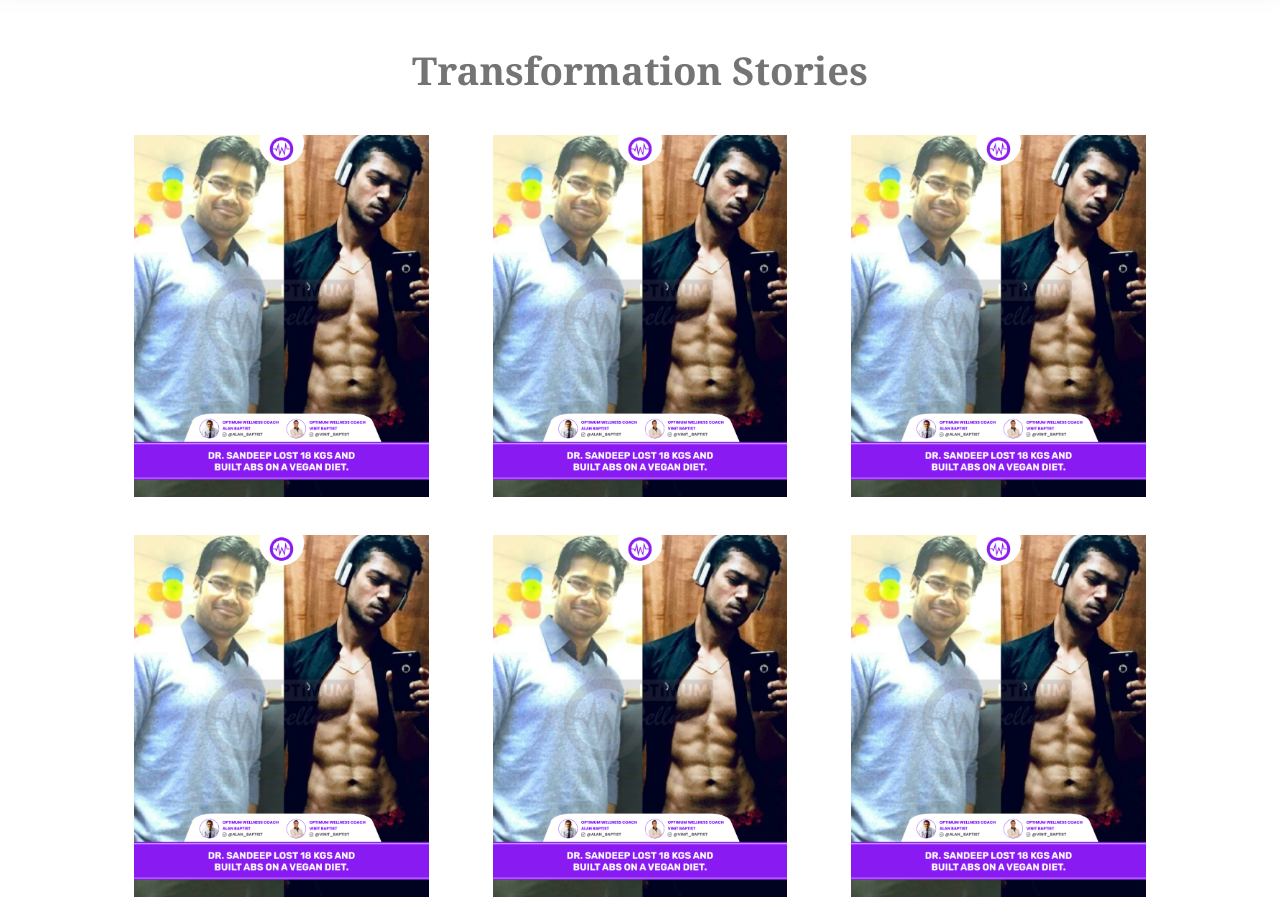
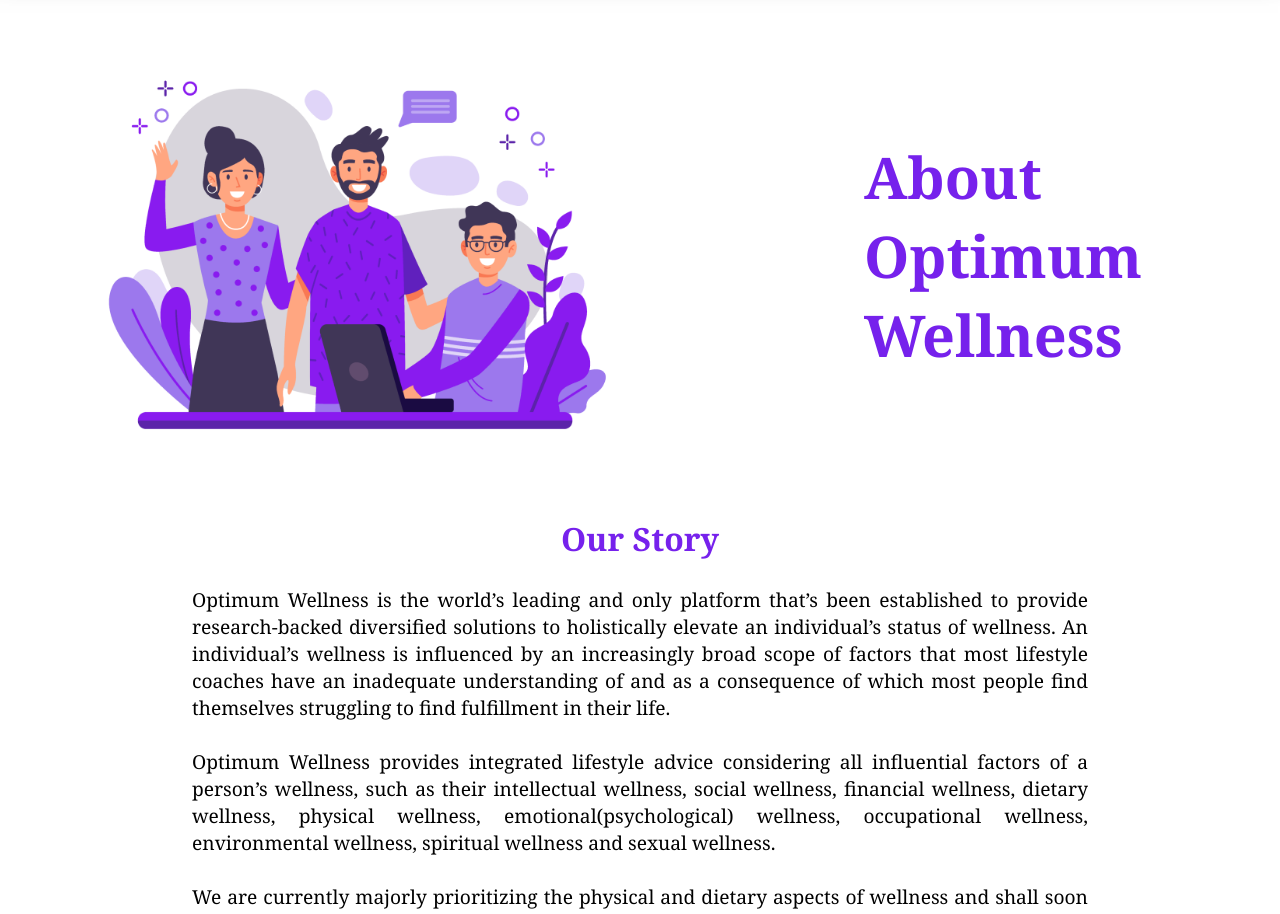
Before and after one commit to vanshika0606/optimum_wellness, a React (Create React App) app: page /about in a window 1280 px wide. Shown: the part 140-1054 px from the top of the page. Built offline with nearby package versions, Linux system fonts and the light colour scheme.

Commit message:
added routes

```diff
--- a/package.json
+++ b/package.json
@@ -10,6 +10,8 @@
     "react-dom": "^18.2.0",
     "react-material-ui-carousel": "^3.4.2",
     "react-responsive-carousel": "^3.2.23",
+    "react-router": "^6.3.0",
+    "react-router-dom": "^6.3.0",
     "react-scripts": "5.0.1",
     "web-vitals": "^2.1.4"
   },
--- /dev/null
+++ b/src/About_compo/About_story/About_story.js
@@ -0,0 +1,43 @@
+import React from "react";
+import about from "../images/about.PNG";
+import "./about_story.css";
+
+const About_story = () => {
+  return (
+    <div className="about-story">
+      <div className="about-img">
+        <img src={about} />
+        <h1>About Optimum Wellness</h1>
+      </div>
+
+      <div className="our-story">
+        <h3>Our Story</h3>
+        <p>
+          Optimum Wellness is the world’s leading and only platform that’s been
+          established to provide research-backed diversified solutions to
+          holistically elevate an individual’s status of wellness. An
+          individual’s wellness is influenced by an increasingly broad scope of
+          factors that most lifestyle coaches have an inadequate understanding
+          of and as a consequence of which most people find themselves
+          struggling to find fulfillment in their life.
+          <br/>
+          <br/>
+           Optimum Wellness provides integrated lifestyle advice considering all influential
+          factors of a person’s wellness, such as their intellectual wellness,
+          social wellness, financial wellness, dietary wellness, physical
+          wellness, emotional(psychological) wellness, occupational wellness,
+          environmental wellness, spiritual wellness and sexual wellness.
+          <br/>
+          <br/>
+           We are
+          currently majorly prioritizing the physical and dietary aspects of
+          wellness and shall soon be rolling out programmes to optimize other
+          aspects of wellness. Our mission is to optimize the wellness of the
+          entire world at large!
+        </p>
+      </div>
+    </div>
+  );
+};
+
+export default About_story;
--- /dev/null
+++ b/src/About_compo/About_story/about_story.css
@@ -0,0 +1,33 @@
+.about-img >img{
+    width:40vw;
+
+}
+.about-img{
+    margin: 7vw auto 6vw auto;
+    display: flex;
+    width:85vw;
+    justify-content: space-between;
+    align-items: center;
+}
+.about-img> h1{
+    color:#7621EC;
+    font-size: 4.5vw;
+    width:25vw;
+    text-align: left;
+}
+.about-story{
+    margin:auto;
+}
+.our-story{
+    width:70vw;
+    margin: auto;
+}
+.our-story >h3{
+    margin-bottom: 2vw;
+    color: #7621EC;
+    font-size: 2.5vw;
+}
+.our-story>p{
+    font-size: 1.5vw;
+    text-align: justify;
+}
--- a/src/App.js
+++ b/src/App.js
@@ -1,16 +1,24 @@
-
 import './App.css';
 import Home from './pages/Home_page.js'
 import Programs from './pages/Programs_page';
 import Transformation from './pages/Transformation';
+import About from './pages/About.js';
+import {
+    Route, Routes } from "react-router-dom";
+
 function App() {
   return (
     <div className="App">
+    <Routes>
+      <Route exact path="/" element={<Home/>} />
 
-      {/* <Home/> */}
-      {/* <Programs/> */}
-      <Transformation/>
+      <Route exact path="/programs" element={<Programs/>} />
 
+      <Route exact path="/transformations"  element={<Transformation/>} />
+
+      <Route exact path="/about" element={<About/>}/>
+
+      </Routes>
     </div>
   );
 }
--- a/src/components/Coaches/Coaches.js
+++ b/src/components/Coaches/Coaches.js
@@ -3,9 +3,8 @@
 import square from '../images/square-design.png';
 import data from "./coaches_data";
 import ImageCard from "./ImageCard";
-import cover from '../images/fb,youtube,linkdin_cover.png';
-import news from '../images/news.png';
-import last from '../images/last.png'
+
+
 
 const Coaches = () => {
   return (
@@ -32,17 +31,7 @@
            </div>
       </div>
       </div>
-      <div className="join-on-facebook">
-       Join Us On <span className="facebook">Facebook</span>
 
-       <img className="cover" src={cover}/>
-
-       <div className="news">
-            In The News
-       </div>
-       <img src={news} className="news-images" />
-
-      </div>
     </div>
   );
 };
--- /dev/null
+++ b/src/components/Coaches/Join_Us.js
@@ -0,0 +1,24 @@
+import React from 'react';
+import cover from '../images/fb,youtube,linkdin_cover.png';
+import news from '../images/news.png';
+import './coaches.css'
+
+const Join_Us = () => {
+  return (
+    <div className='join-us'>
+      <div className="join-on-facebook">
+       Join Us On <span className="facebook">Facebook</span>
+
+       <img className="cover" src={cover}/>
+
+       <div className="news">
+            In The News
+       </div>
+       <img src={news} className="news-images" />
+
+      </div>
+    </div>
+  )
+}
+
+export default Join_Us
--- a/src/components/Coaches/coaches.css
+++ b/src/components/Coaches/coaches.css
@@ -62,6 +62,9 @@
     margin-top: 0.3vw;
 
 }
+.join-us{
+    overflow-y: hidden;
+}
 
 .join-on-facebook{
     position: relative;
--- a/src/components/Navbar/Navbar.css
+++ b/src/components/Navbar/Navbar.css
@@ -1,6 +1,10 @@
 .full-navbar{
 
     box-shadow: -1px -3px 25px -1px rgba(0, 0, 0, 0.759);
+}
+a{
+    text-decoration: none;
+    color:#7621EC;
 }
 .navbar-upper{
 
--- a/src/components/Navbar/Navbar.js
+++ b/src/components/Navbar/Navbar.js
@@ -3,6 +3,7 @@
 import './Navbar.css'
 import NavbarUpper from './NavbarUpper'
 import logo from '../images/logo.png'
+import {Link} from "react-router-dom"
 
 const Navbar = () => {
 
@@ -16,22 +17,31 @@
 
       <NavbarUpper/>
       <div className='navbar'>
+       <Link to="/">
         <div className='logo'>
             <img src={logo} />
 
         </div>
-
+        </Link>
 
         <div className="list-images">
 
         <ul className="hide">
-            <li>PROGRAMS</li>
-            <li>TRANSFORMATIONS</li>
+          <Link to="/programs">
+          <li>PROGRAMS</li>
+          </Link>
+
+            <Link to="/transformations">
+            <li>TRANSFORMATIONS
+            </li>
+            </Link>
             <li>BLOGS</li>
             <li>CONTACT</li>
 
             <li>TOOLS</li>
+            <Link to="/about">
             <li>ABOUT</li>
+            </Link>
 
         </ul>
 
--- a/src/index.js
+++ b/src/index.js
@@ -1,12 +1,14 @@
-import React from 'react';
-import ReactDOM from 'react-dom/client';
-import './index.css';
-import App from './App';
+import React from "react";
+import ReactDOM from "react-dom/client";
+import "./index.css";
+import App from "./App";
+import { BrowserRouter } from "react-router-dom";
 
-
-const root = ReactDOM.createRoot(document.getElementById('root'));
+const root = ReactDOM.createRoot(document.getElementById("root"));
 root.render(
   <React.StrictMode>
-    <App />
+    <BrowserRouter>
+      <App />
+    </BrowserRouter>
   </React.StrictMode>
 );
--- /dev/null
+++ b/src/pages/About.js
@@ -0,0 +1,16 @@
+import React from 'react'
+import Navbar from '../components/Navbar/Navbar'
+import About_story from '../About_compo/About_story/About_story'
+
+import Coaches from '../components/Coaches/Coaches'
+const About = () => {
+  return (
+    <div>
+      <Navbar/>
+      <About_story/>
+      {/* <Coaches/> */}
+    </div>
+  )
+}
+
+export default About
--- a/src/pages/Home_page.js
+++ b/src/pages/Home_page.js
@@ -7,6 +7,7 @@
 import Steps from '../components/steps/Steps';
 import UnderNavbar from '../components/UnderNavbar/UnderNavbar.js';
 import Footer from '../components/footer/Footer.js';
+import Join_Us from '../components/Coaches/Join_Us';
 
 
 const Home_page = () => {
@@ -18,6 +19,7 @@
       <Steps/>
       <Carousel/>
       <Coaches/>
+      <Join_Us/>
       <Footer/>
     </div>
   )
```
Also changed, not shown: src/About_compo/images/about.PNG (added), 1 other file (tests, documents, lock files or other folders).
